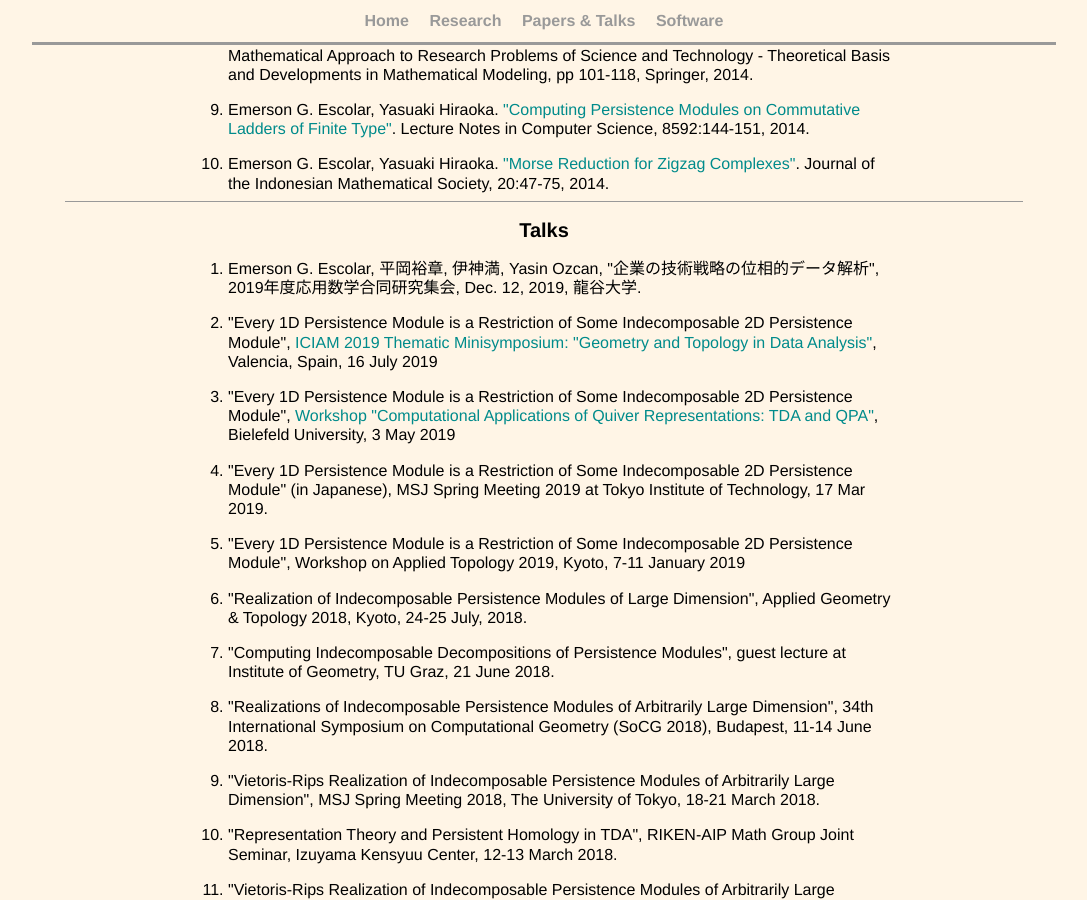
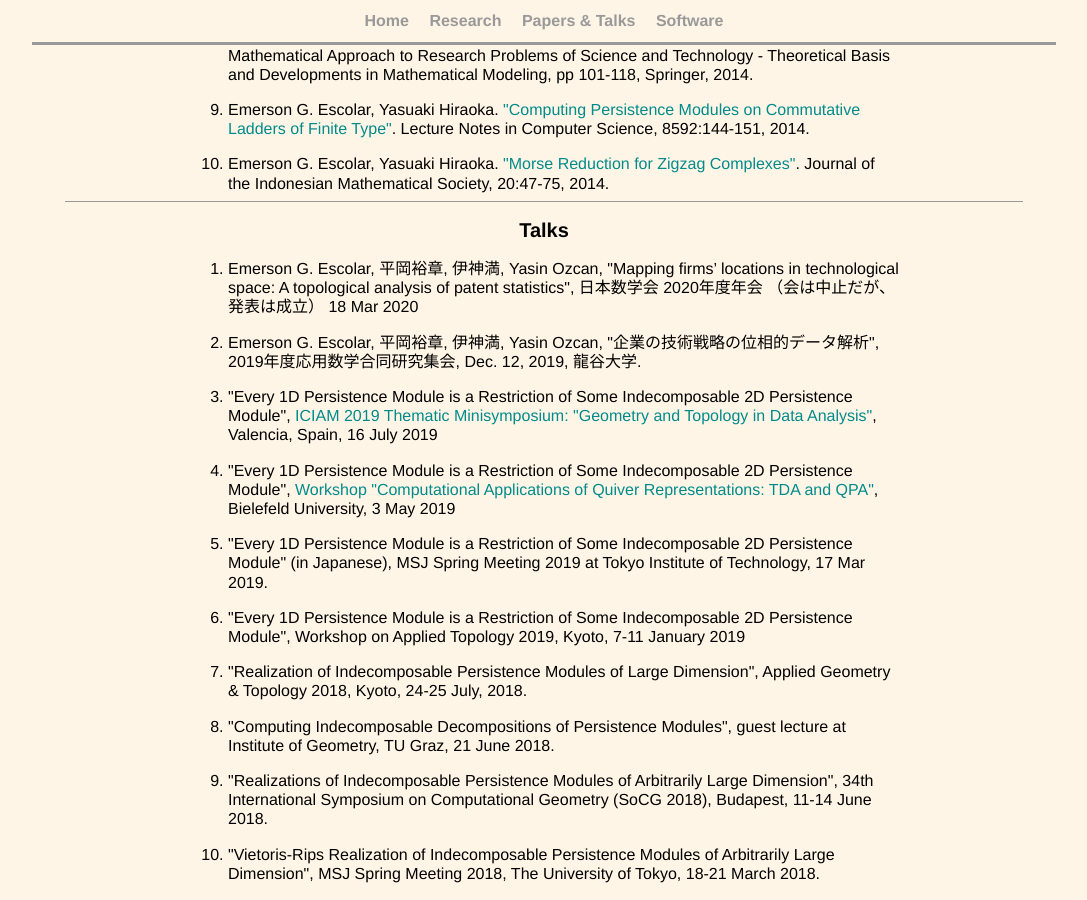
Before and after one commit to emerson-escolar/emerson-escolar.github.io, a Jekyll site: the page built from research_lists.html, in a window 1280 px wide and 900 px high, scrolled down 1196 px. Shown: the whole window, without its empty margins (96-1183 px from the left). Built offline with Jekyll 4.4.1, drawn with Linux system fonts in a browser that asks for light colours.

Commit message:
add msj talk

```diff
--- a/research_lists.html
+++ b/research_lists.html
@@ -189,6 +189,12 @@ title: Emer's Papers & Talks
 <section>
 	<h2> Talks </h2>
 	<ol class="wordbox paperlist">
+    <li>
+      Emerson G. Escolar, 平岡裕章, 伊神満, Yasin Ozcan,
+      "Mapping firms’ locations in technological space: A topological analysis of patent statistics",
+      日本数学会 2020年度年会 （会は中止だが、発表は成立） 18 Mar 2020
+    </li>
+
     <li>
       Emerson G. Escolar, 平岡裕章, 伊神満, Yasin Ozcan,
       "企業の技術戦略の位相的データ解析",
```
